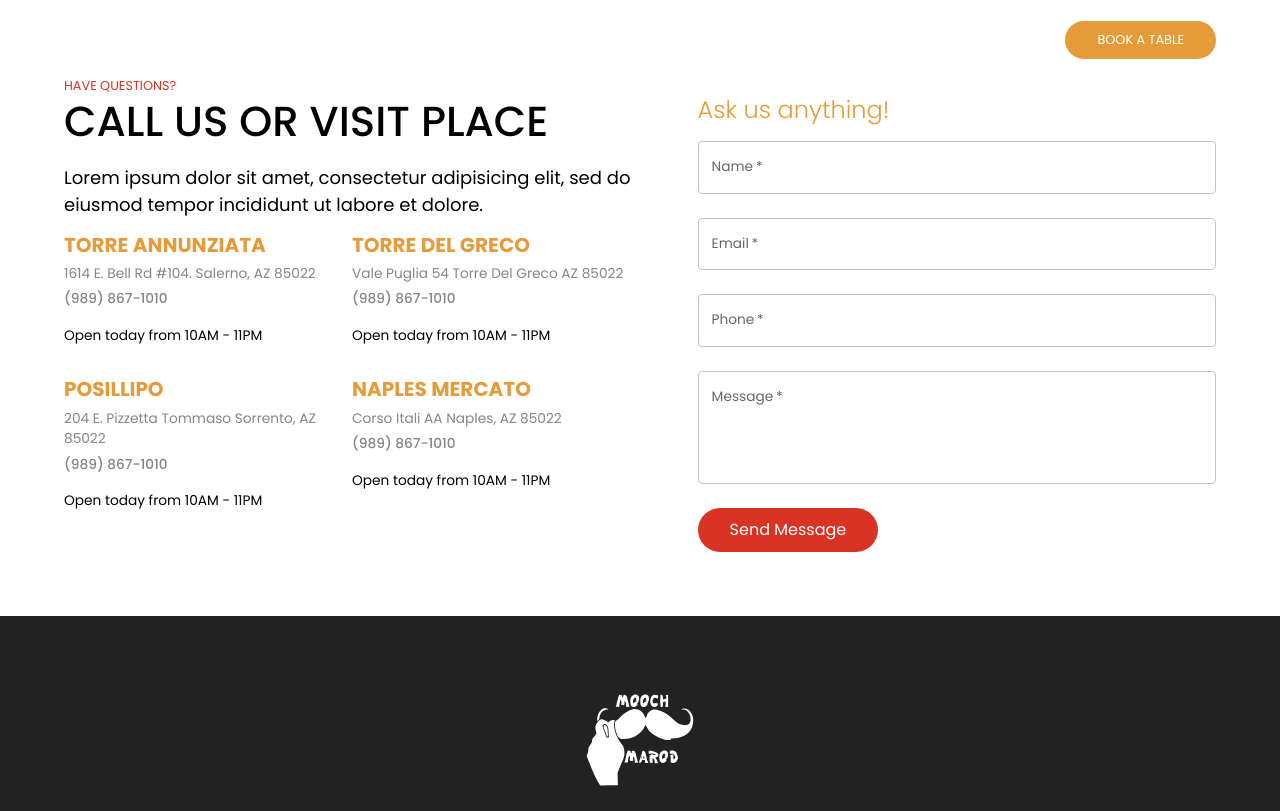
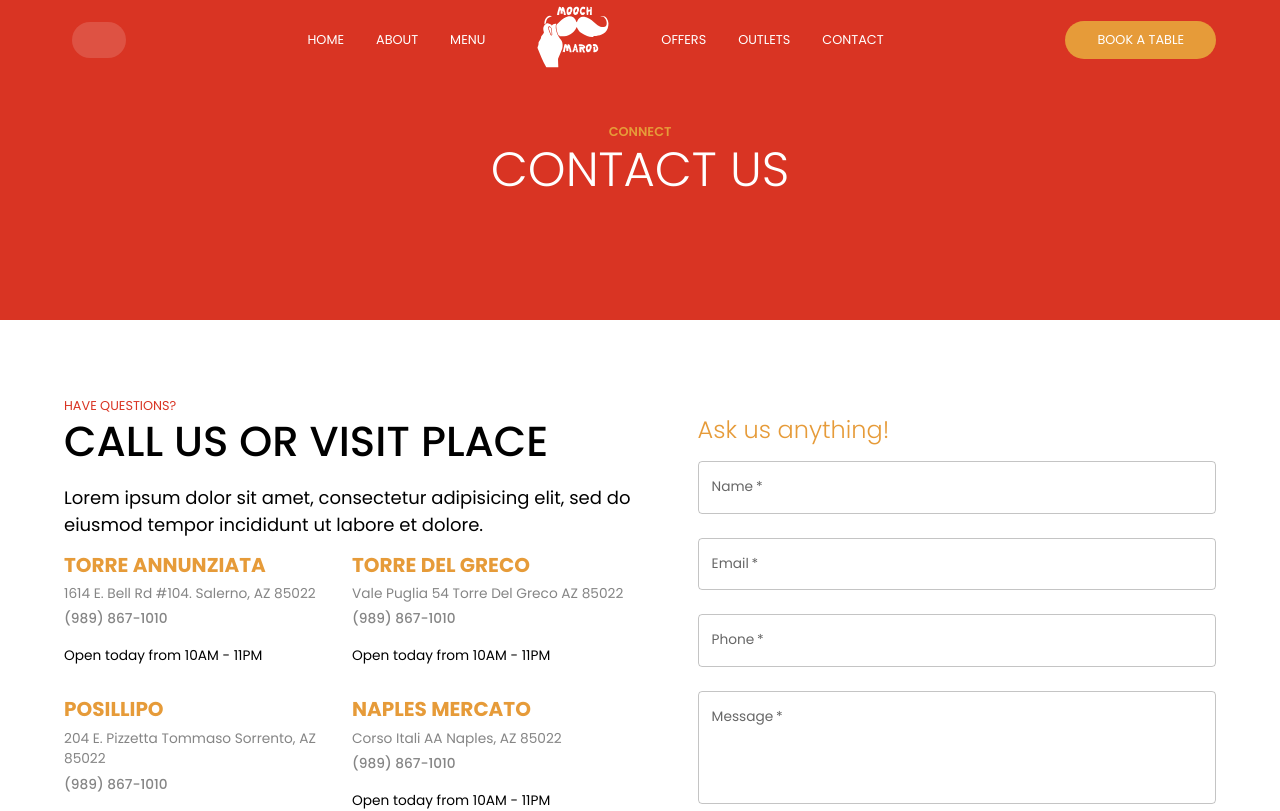
Before and after one commit to PRISM-SCALE/mooch-marod, a React (Vite) app: page /contact in a window 1280 px wide. Shown: the top 811 px of the page. Built offline with nearby package versions, Linux system fonts and the light colour scheme; some icons are missing.

Commit message:
PageHeader in contact page

```diff
--- a/src/pages/Contact.tsx
+++ b/src/pages/Contact.tsx
@@ -1,9 +1,11 @@
 import {Box} from "@mui/material";
 import ContactUs from "../sections/Contact/ContactUs";
+import PageHeader from "../sections/PageHeader";
 
 const Contact = () => {
 	return (
 		<Box>
+			<PageHeader tagline="connect" title="contact us" />
 			<ContactUs />
 		</Box>
 	);
```
